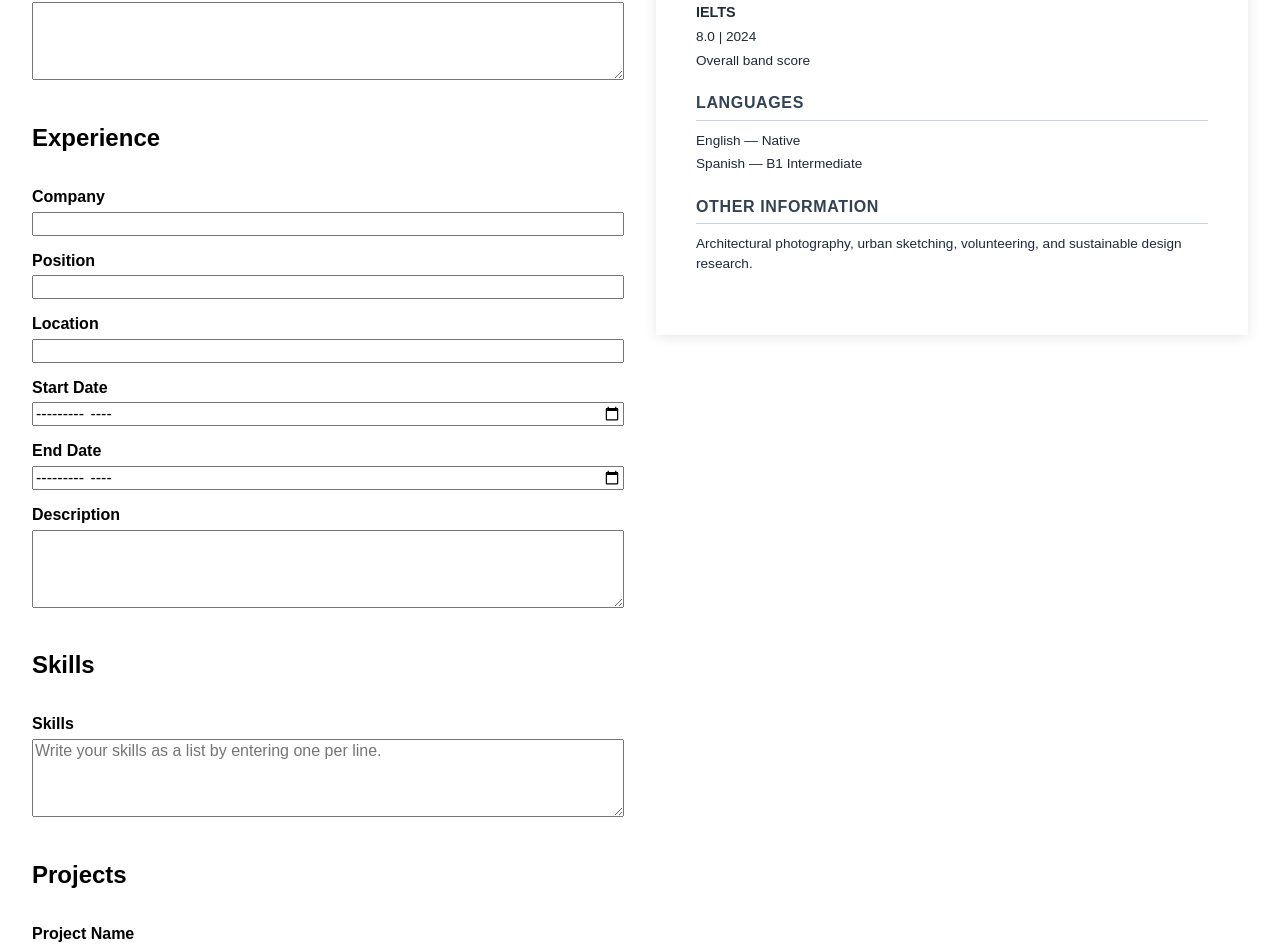
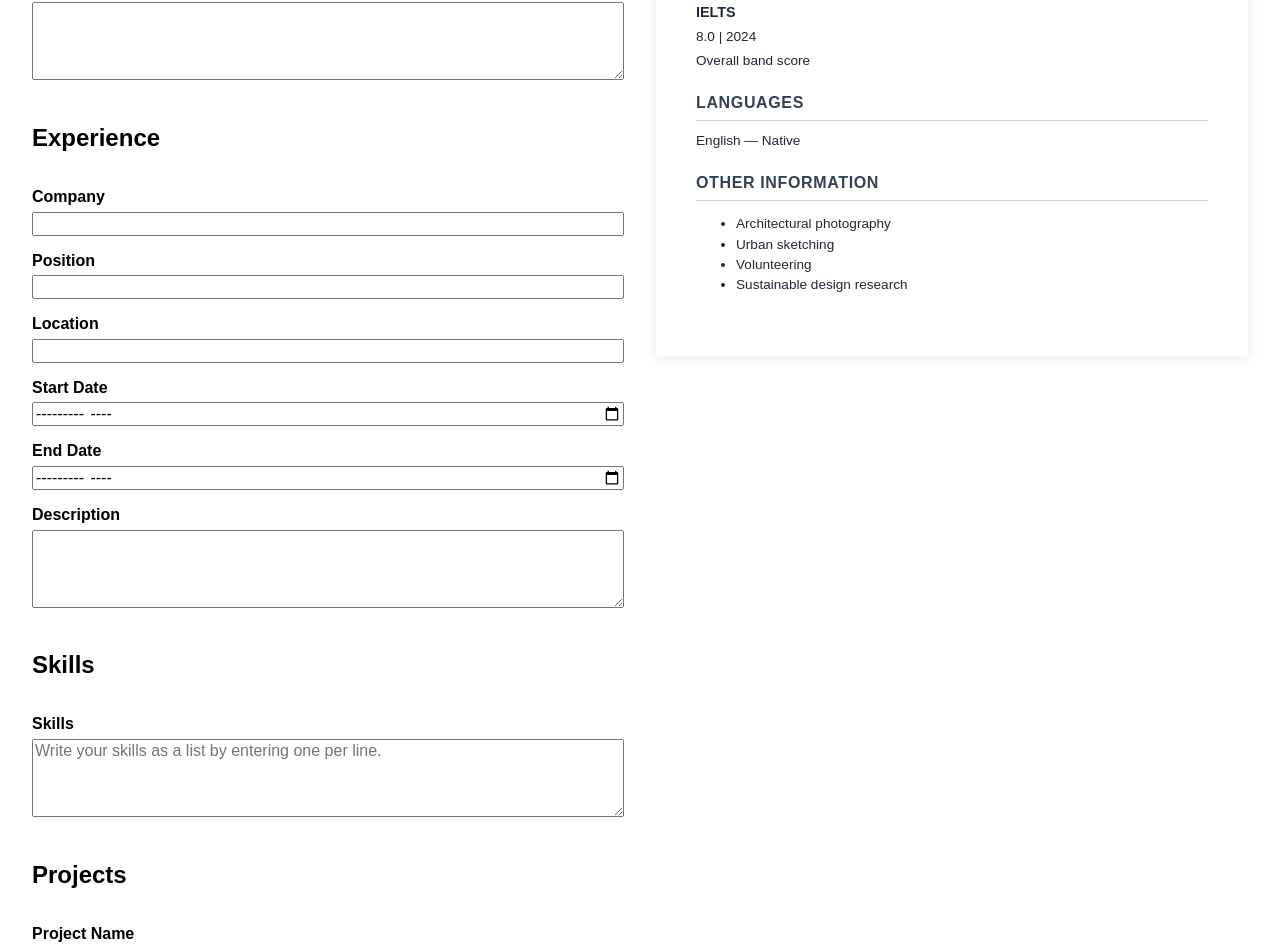
Before and after one commit to canberkg67/cv-app, a React (Vite) app: page / in a window 1280 px wide. Shown: the part 1348-2294 px from the top of the page. Built offline with nearby package versions, Linux system fonts and the light colour scheme.

Commit message:
feat: add state and live preview func to Languages and Other

```diff
--- a/src/App.jsx
+++ b/src/App.jsx
@@ -58,6 +58,13 @@ export default function App() {
     examDetails: ''
   })
 
+  const [language, setLanguage] = useState({
+    language: '',
+    languageLevel: ''
+  })
+
+  const [other, setOther] = useState('')
+
   function handlePersonalInfoChange(event) {
     const { name, value } = event.target;
     setPersonalInfo(prevInfo => ({
@@ -110,6 +117,18 @@ export default function App() {
     }));
   }
 
+  function handleLanguageChange(event) {
+    const { name, value } = event.target;
+    setLanguage(prevLanguage => ({
+      ...prevLanguage,
+      [name]: value
+    }));
+  }
+
+  function handleOtherChange(event) {
+    setOther(event.target.value);
+  }
+
   return (
     <>
       <Header />
@@ -129,6 +148,10 @@ export default function App() {
           onCertificatesChange={handleCertificatesChange}
           exams={exams}
           onExamsChange={handleExamsChange}
+          language={language}
+          onLanguageChange={handleLanguageChange}
+          other={other}
+          onOtherChange={handleOtherChange}
         />
         <Preview
           personalInfo={personalInfo}
@@ -138,6 +161,8 @@ export default function App() {
           projects={projects}
           certificates={certificates}
           exams={exams}
+          language={language}
+          other={other}
         />
       </main>
     </>
--- a/src/components/Form.jsx
+++ b/src/components/Form.jsx
@@ -22,7 +22,11 @@ export default function Form({
     certificates,
     onCertificatesChange,
     exams,
-    onExamsChange
+    onExamsChange,
+    language,
+    onLanguageChange,
+    other,
+    onOtherChange
 }) {
     return (
         <section className="cv-form">
@@ -54,8 +58,14 @@ export default function Form({
             exams={exams}
             onExamsChange={onExamsChange}
             />
-            <Languages />
-            <Other />
+            <Languages
+            language={language}
+            onLanguageChange={onLanguageChange}
+            />
+            <Other
+            other={other}
+            onOtherChange={onOtherChange}
+            />
         </section>
     );
 }
--- a/src/components/Languages.jsx
+++ b/src/components/Languages.jsx
@@ -1,4 +1,4 @@
-export default function Languages() {
+export default function Languages({ language, onLanguageChange }) {
     return (
         <section className="form-languages">
             <h2>Languages</h2>
@@ -8,6 +8,8 @@ export default function Languages() {
                     type="text"
                     id="language"
                     name="language"
+                    value={language.language}
+                    onChange={onLanguageChange}
                 />
             </div>
 
@@ -16,7 +18,8 @@ export default function Languages() {
                 <select
                     id="languageLevel"
                     name="languageLevel"
-                    defaultValue=""
+                    value={language.languageLevel}
+                    onChange={onLanguageChange}
                 >
                     <option value="" disabled>
                         Select a level
--- a/src/components/Other.jsx
+++ b/src/components/Other.jsx
@@ -1,4 +1,4 @@
-export default function Other() {
+export default function Other({ other, onOtherChange }) {
     return (
         <section className="form-other">
             <h2>Other</h2>
@@ -11,6 +11,8 @@ export default function Other() {
                     name="other"
                     rows="4"
                     placeholder="You can include your hobbies, awards, volunteer projects and other relevant information here."
+                    value={other}
+                    onChange={onOtherChange}
                 />
             </div>
         </section>
--- a/src/components/Preview.jsx
+++ b/src/components/Preview.jsx
@@ -5,11 +5,17 @@ export default function Preview({
     skills,
     projects,
     certificates,
-    exams
+    exams,
+    language,
+    other
 }) {
     const skillList = skills
         .split("\n")
         .map((skill) => skill.trim())
+        .filter(Boolean);
+    const otherList = other
+        .split("\n")
+        .map((item) => item.trim())
         .filter(Boolean);
 
     return (
@@ -134,16 +140,28 @@ export default function Preview({
 
                 <section className="cv-section">
                     <h3>Languages</h3>
-                    <p>English — Native</p>
-                    <p>Spanish — B1 Intermediate</p>
+                    <p>
+                        {language.language || "English"}
+                        {" — "}
+                        {language.languageLevel || "Native"}
+                    </p>
                 </section>
 
                 <section className="cv-section">
                     <h3>Other Information</h3>
-                    <p>
-                        Architectural photography, urban sketching,
-                        volunteering, and sustainable design research.
-                    </p>
+                    <ul>
+                        {(otherList.length > 0
+                            ? otherList
+                            : [
+                                "Architectural photography",
+                                "Urban sketching",
+                                "Volunteering",
+                                "Sustainable design research",
+                            ]
+                        ).map((item, index) => (
+                            <li key={`${item}-${index}`}>{item}</li>
+                        ))}
+                    </ul>
                 </section>
             </div>
         </section>
```
